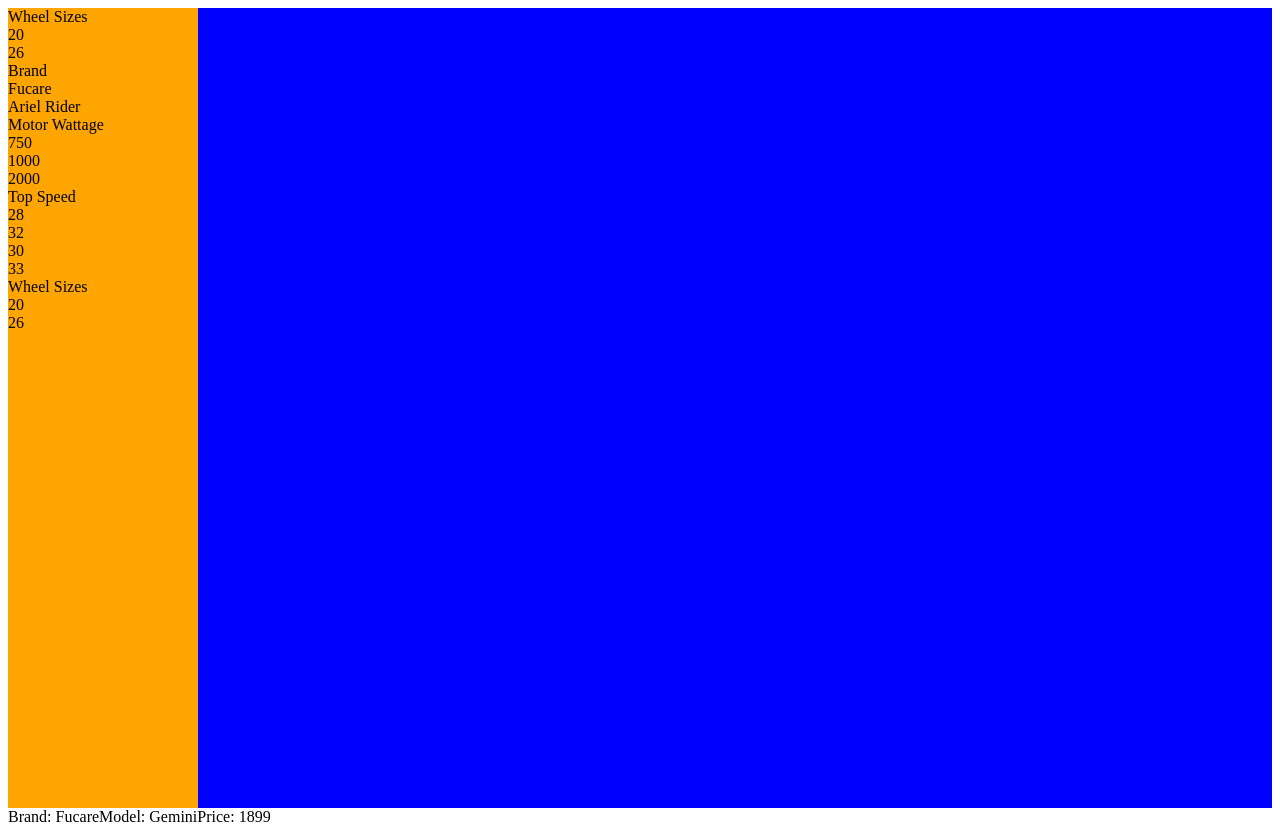
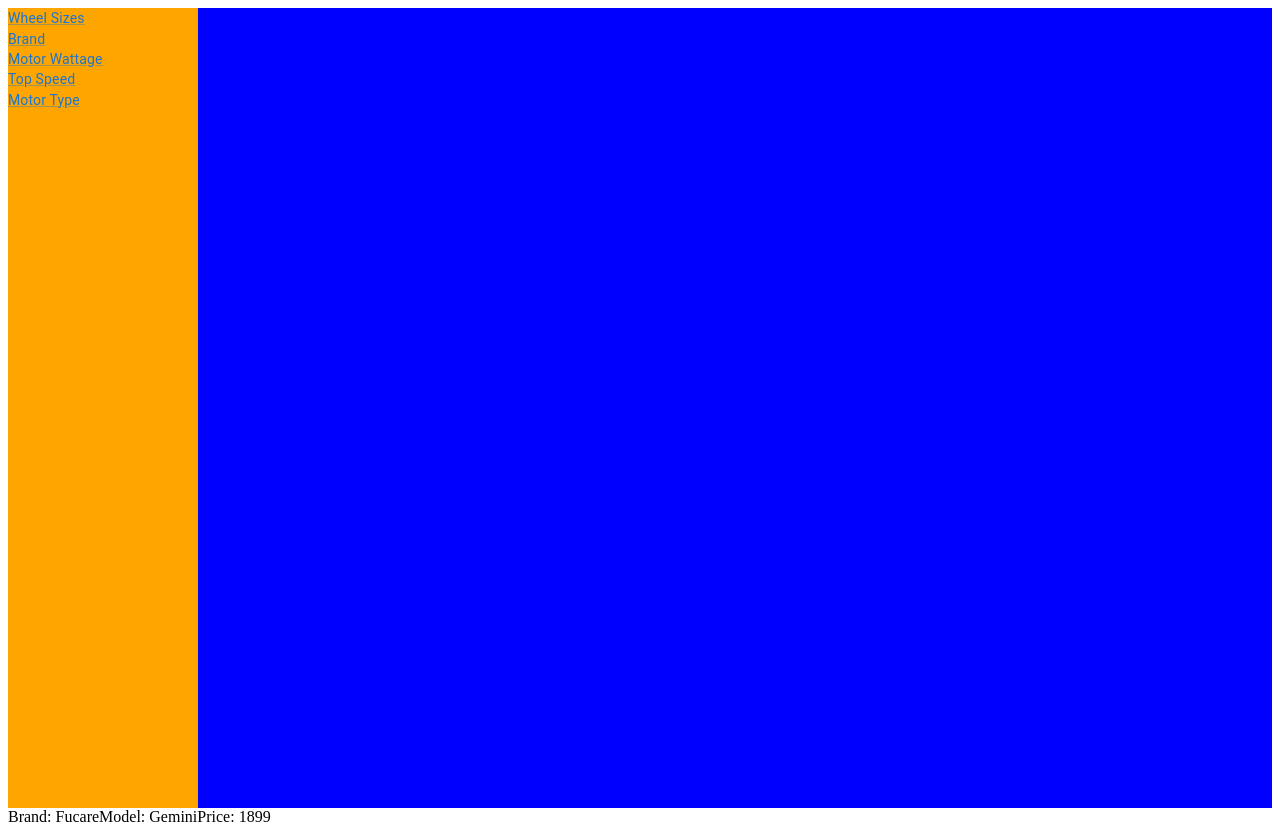
Before and after one commit to Just-Pick-One/ebike, a React (Create React App) app: page / in a window 1280 px wide. Built offline with nearby package versions, Linux system fonts and the light colour scheme.

Commit message:
updated sidenav to have dropdown

```diff
--- a/package.json
+++ b/package.json
@@ -3,8 +3,9 @@
   "version": "0.1.0",
   "private": true,
   "dependencies": {
-    "@material-ui/core": "^4.12.4",
-    "@material-ui/icons": "^4.11.3",
+    "@emotion/react": "^11.10.5",
+    "@emotion/styled": "^11.10.5",
+    "@mui/material": "^5.10.14",
     "@testing-library/jest-dom": "^5.16.5",
     "@testing-library/react": "^13.4.0",
     "@testing-library/user-event": "^13.5.0",
--- a/src/App.css
+++ b/src/App.css
@@ -9,6 +9,13 @@
   height: 100%;
   width: 15%;
   background-color: orange;
+  display: flex;
+  flex-direction: column;
+  align-items: flex-start;
+}
+
+.SideNavbarItems {
+
 }
 
 .App-header {
--- a/src/app/components/navbar_item.js
+++ b/src/app/components/navbar_item.js
@@ -1,18 +1,30 @@
-import React from 'react'
+import { useState } from 'react'
+import { Link } from '@mui/material'
+import { Box } from '@mui/system'
 
 function NavbarItem (props) {
   const { title, subNavItems } = props
 
-  // const subMenu = allWheelSizesArray()
-  // console.log(subMenu)
+  const [open, setOpen] = useState(false)
   return (
-    <>
-    <div>{title}</div>
-    {subNavItems.map(item => {
-      return <div>{item}</div>
-    })}
+    <Box
+    className='SideNavbarItems'>
+    <Link
+      component="button"
+      variant="body2"
+      onClick={() => {
+        if (!open) { setOpen(true) } else { setOpen(false) }
+      }}
+    >{title}
+    </Link>
+    {open
+      ? subNavItems.map(item => {
+        return <div>{item}</div>
+      })
+      : null
+  }
 
-    </>
+    </Box>
   )
 }
 
--- a/src/app/components/side_navbar.js
+++ b/src/app/components/side_navbar.js
@@ -1,6 +1,7 @@
+import { Box } from '@mui/material'
 import React from 'react'
 import '../../App.css'
-import { allBrandsArray, allMotorWattageArray, allTopSpeedsArray, allWheelSizesArray } from '../functions/sidebar_functions'
+import { allBrandsArray, allMotorLocationArray, allMotorWattageArray, allTopSpeedsArray, allWheelSizesArray } from '../functions/sidebar_functions'
 import NavbarItem from './navbar_item'
 
 function SideNavbar () {
@@ -8,9 +9,11 @@ function SideNavbar () {
   const brands = allBrandsArray()
   const motorWattages = allMotorWattageArray()
   const topSpeeds = allTopSpeedsArray()
+  const motorType = allMotorLocationArray()
 
   return (
-    <div className='SideNavbar'>
+    <Box
+    className='SideNavbar'>
       <NavbarItem
         title= {'Wheel Sizes'}
         subNavItems={wheelSizes}
@@ -28,10 +31,10 @@ function SideNavbar () {
       subNavItems={topSpeeds}
       />
       <NavbarItem
-      title= {'Wheel Sizes'}
-      subNavItems={wheelSizes}
+      title= {'Motor Type'}
+      subNavItems={motorType}
       />
-    </div>
+    </Box>
   )
 }
 
--- a/src/app/functions/sidebar_functions.js
+++ b/src/app/functions/sidebar_functions.js
@@ -2,7 +2,7 @@ import { data } from '../../assets/ebike_data'
 
 const ebikes = data.ebikes
 
-// Filter through data to return array of options for NavbarItem component
+// Filter through data to return array of wheel sizes options for NavbarItem component
 export const allWheelSizesArray = () => {
   const result = []
   ebikes.forEach(ebike => {
@@ -13,7 +13,7 @@ export const allWheelSizesArray = () => {
   return result
 }
 
-// Filter through data to return array of options for NavbarItem component
+// Filter through data to return array of Brand options for NavbarItem component
 export const allBrandsArray = () => {
   const result = []
   ebikes.forEach(ebike => {
@@ -24,7 +24,7 @@ export const allBrandsArray = () => {
   return result
 }
 
-// Filter through data to return array of options for NavbarItem component
+// Filter through data to return array of motor wattage options for NavbarItem component
 export const allMotorWattageArray = () => {
   const result = []
   ebikes.forEach(ebike => {
@@ -35,7 +35,7 @@ export const allMotorWattageArray = () => {
   return result
 }
 
-// Filter through data to return array of options for NavbarItem component
+// Filter through data to return array of top speed options for NavbarItem component
 export const allTopSpeedsArray = () => {
   const result = []
   ebikes.forEach(ebike => {
@@ -45,3 +45,14 @@ export const allTopSpeedsArray = () => {
   })
   return result
 }
+
+// Filter through data to return array of top speed options for NavbarItem component
+export const allMotorLocationArray = () => {
+  const result = []
+  ebikes.forEach(ebike => {
+    if (!result.includes(ebike.motor_location)) {
+      result.push(ebike.motor_location)
+    }
+  })
+  return result
+}
--- a/src/assets/ebike_data.js
+++ b/src/assets/ebike_data.js
@@ -18,6 +18,7 @@ export const data = {
       battery_capacity_ah: 20.8,
       battery_voltage: 48,
       controller_a: 20,
+      motor_location: 'hub',
       motor_wattage: 750,
       motor_brand: 'Fucare',
       torque_max_nm: 80,
@@ -32,6 +33,7 @@ export const data = {
       speeds: 7,
       image_url: 'https://cdn.shopify.com/s/files/1/0587/2818/6015/products/FUCAREGEMINISTEP-THRUELECTRICCARGOBIKEmain_1800x1800.jpg?v=1658931714',
       website: 'https://fucarebike.com/products/fucare-gemini-electric-bike',
+      throttle_control: 'thumb',
       crank_set_teeth: 42
     },
     {
@@ -52,6 +54,7 @@ export const data = {
       battery_capacity_ah: 20.8,
       battery_voltage: 48,
       controller_a: 20,
+      motor_location: 'hub',
       motor_wattage: 750,
       motor_brand: 'Fucare',
       torque_max_nm: 80,
@@ -66,6 +69,7 @@ export const data = {
       speeds: 7,
       image_url: 'https://cdn.shopify.com/s/files/1/0587/2818/6015/products/a2a62734f0200f5f5cfe6301b7a1bba6_1800x1800.jpg?v=1650121000',
       website: 'https://fucarebike.com/products/fucare-gemini-x-electric-bike',
+      throttle_control: 'thumb',
       crank_set_teeth: 42
     },
     {
@@ -86,6 +90,7 @@ export const data = {
       battery_capacity_ah: 20,
       battery_voltage: 52,
       controller_a: 33,
+      motor_location: 'hub',
       motor_wattage: 1000,
       motor_brand: 'Bafang',
       torque_max_nm: -1,
@@ -100,6 +105,7 @@ export const data = {
       speeds: 7,
       image_url: 'https://cdn.shopify.com/s/files/1/0065/6549/4839/products/red_side_male_720x.png?v=1648613637',
       website: 'https://arielrider.com/products/kepler',
+      throttle_control: 'twist',
       crank_set_teeth: 52
     },
     {
@@ -120,6 +126,7 @@ export const data = {
       battery_capacity_ah: 20,
       battery_voltage: 52,
       controller_a: 33,
+      motor_location: 'hub',
       motor_wattage: 1000,
       motor_brand: 'Bafang',
       torque_max_nm: 110,
@@ -134,6 +141,7 @@ export const data = {
       speeds: 7,
       image_url: 'https://cdn.shopify.com/s/files/1/0065/6549/4839/products/redxclass52Vright_720x.jpg?v=1653771935',
       website: 'https://arielrider.com/products/x-class-52v',
+      throttle_control: 'twist',
       crank_set_teeth: 48
     },
     {
@@ -154,6 +162,7 @@ export const data = {
       battery_capacity_ah: 35,
       battery_voltage: 52,
       controller_a: 33,
+      motor_location: 'hub',
       motor_wattage: 2000,
       motor_brand: 'Bafang',
       torque_max_nm: 110,
@@ -168,6 +177,7 @@ export const data = {
       speeds: 7,
       image_url: 'https://cdn.shopify.com/s/files/1/0065/6549/4839/products/RedX-52StepThruproductphoto_720x.jpg?v=1653781450',
       website: 'https://arielrider.com/products/x-class-52v-step-thru',
+      throttle_control: 'twist',
       crank_set_teeth: 48
     },
     {
@@ -188,6 +198,7 @@ export const data = {
       battery_capacity_ah: 20,
       battery_voltage: 52,
       controller_a: -1,
+      motor_location: 'hub',
       motor_wattage: 1000,
       motor_brand: 'Bafang',
       torque_max_nm: -1,
@@ -202,6 +213,7 @@ export const data = {
       speeds: 7,
       image_url: 'https://cdn.shopify.com/s/files/1/0065/6549/4839/products/02_4c30754c-0519-4c0e-8693-0fb287f40324_720x.jpg?v=1657853314',
       website: 'https://arielrider.com/products/grizzly',
+      throttle_control: 'twist',
       crank_set_teeth: 52
     }
   ]
@@ -225,6 +237,7 @@ export const data = {
 //   battery_capacity_ah: ,
 //   battery_voltage: ,
 //   controller_a: ,
+//   motor_location: , // 'hub', 'mid-drive'
 //   motor_wattage: ,
 //   motor_brand: ,
 //   torque_max_nm: ,
@@ -239,5 +252,6 @@ export const data = {
 //   speeds: ,
 //   image_url: ,
 //   website: ,
+//   throttle_control: ,
 //   crank_set_teeth: ,
 // }
```
Also changed, not shown: 1 other file (tests, documents, lock files or other folders).
